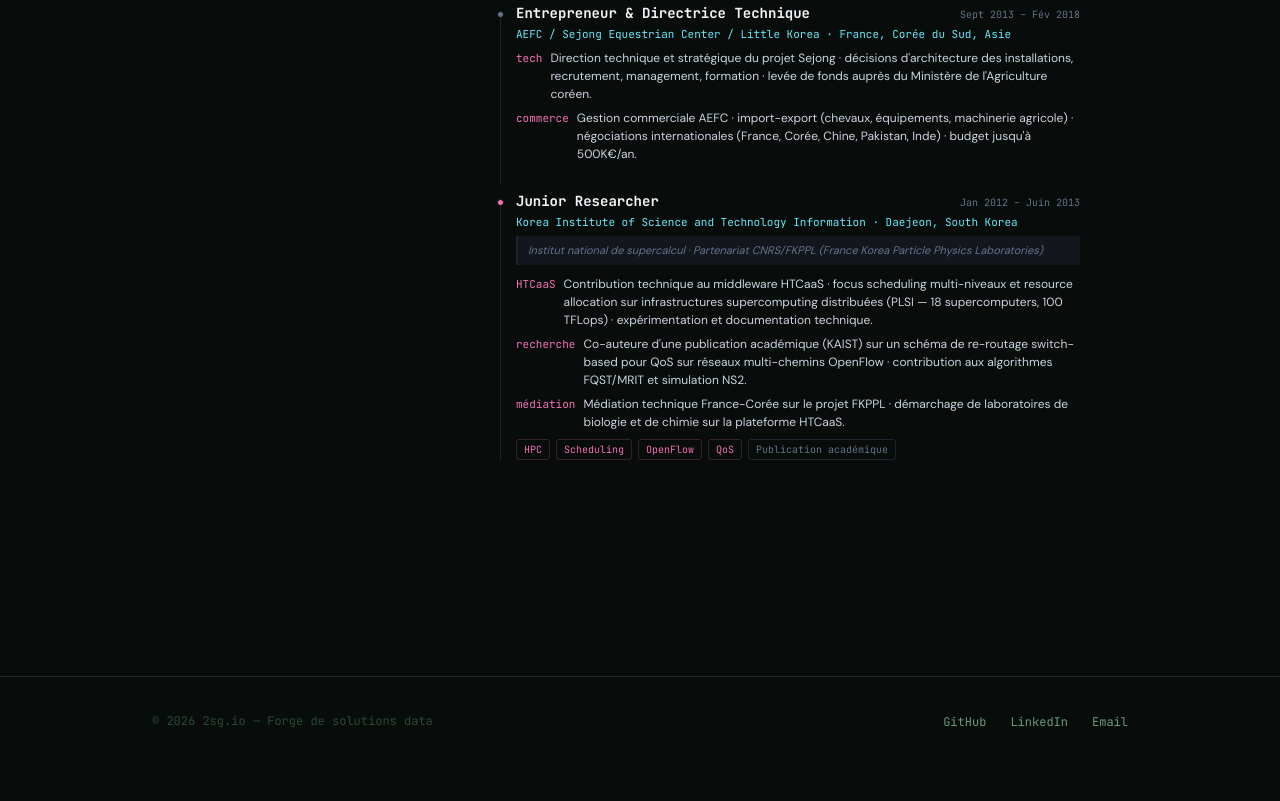
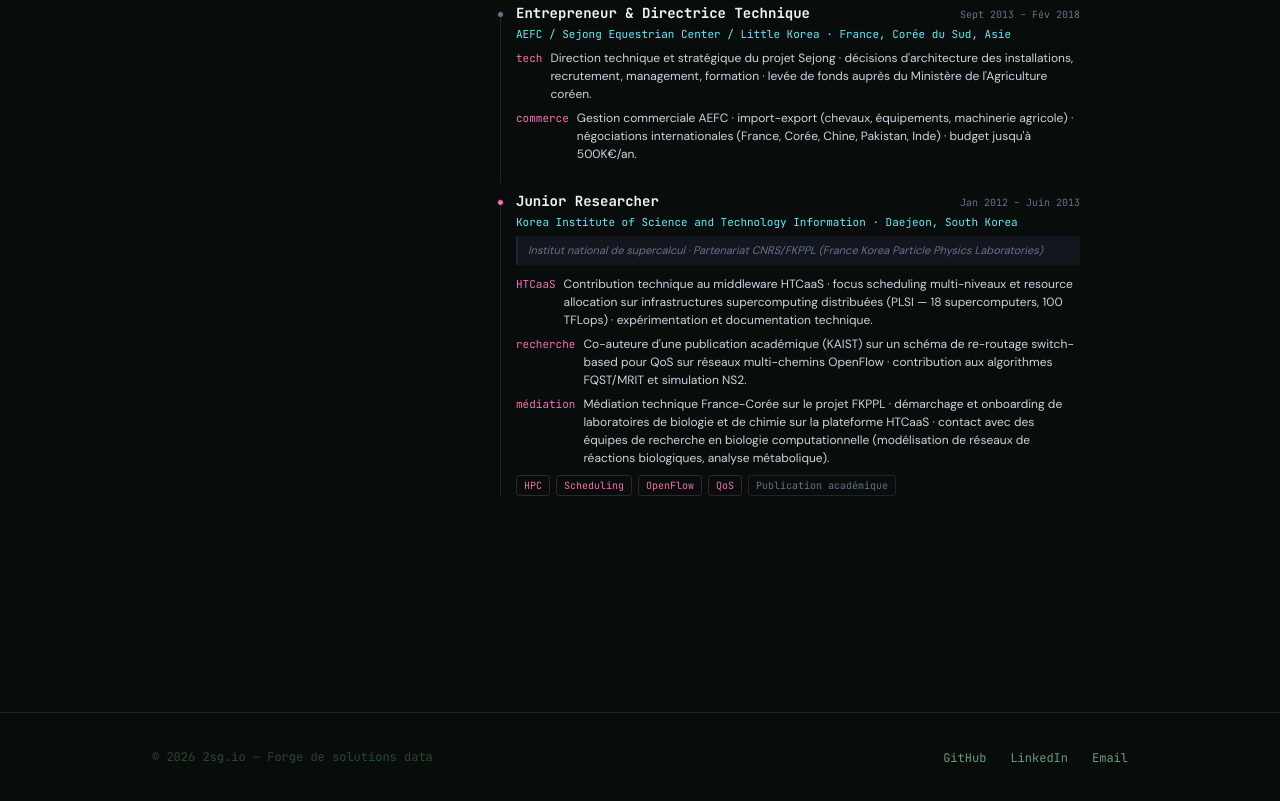
Before and after one commit to segosg/2sg-portal, an Astro site: page /cv in a window 1280 px wide. Shown: the part 1407-2208 px from the top of the page. Before the commit the page ends 2172 px from the top, so only its background shows below. Built offline with nearby package versions, Linux system fonts and the light colour scheme; Astro itself is replaced by a stand-in of ours.

```diff
--- a/src/pages/cv.astro
+++ b/src/pages/cv.astro
@@ -440,8 +440,8 @@
             <ul class="job-items">
               <li><span class="ji-key">HTCaaS</span>Contribution technique au middleware HTCaaS · focus scheduling multi-niveaux et resource allocation sur infrastructures supercomputing distribuées (PLSI — 18 supercomputers, 100 TFLops) · expérimentation et documentation technique.</li>
               <li><span class="ji-key">recherche</span>Co-auteure d'une publication académique (KAIST) sur un schéma de re-routage switch-based pour QoS sur réseaux multi-chemins OpenFlow · contribution aux algorithmes FQST/MRIT et simulation NS2.</li>
-              <li><span class="ji-key">médiation</span>Médiation technique France-Corée sur le projet FKPPL · démarchage de laboratoires de biologie et de chimie sur la plateforme HTCaaS.</li>
-            </ul>
+              <li><span class="ji-key">médiation</span>Médiation technique France-Corée sur le projet FKPPL · démarchage et onboarding de laboratoires de biologie et de chimie sur la plateforme HTCaaS · contact avec des équipes de recherche en biologie computationnelle (modélisation de réseaux de réactions biologiques, analyse métabolique).</li>
+              </ul>
             <div class="tag-row">
               <span class="tag pink">HPC</span><span class="tag pink">Scheduling</span><span class="tag pink">OpenFlow</span><span class="tag pink">QoS</span><span class="tag">Publication académique</span>
             </div>
```
